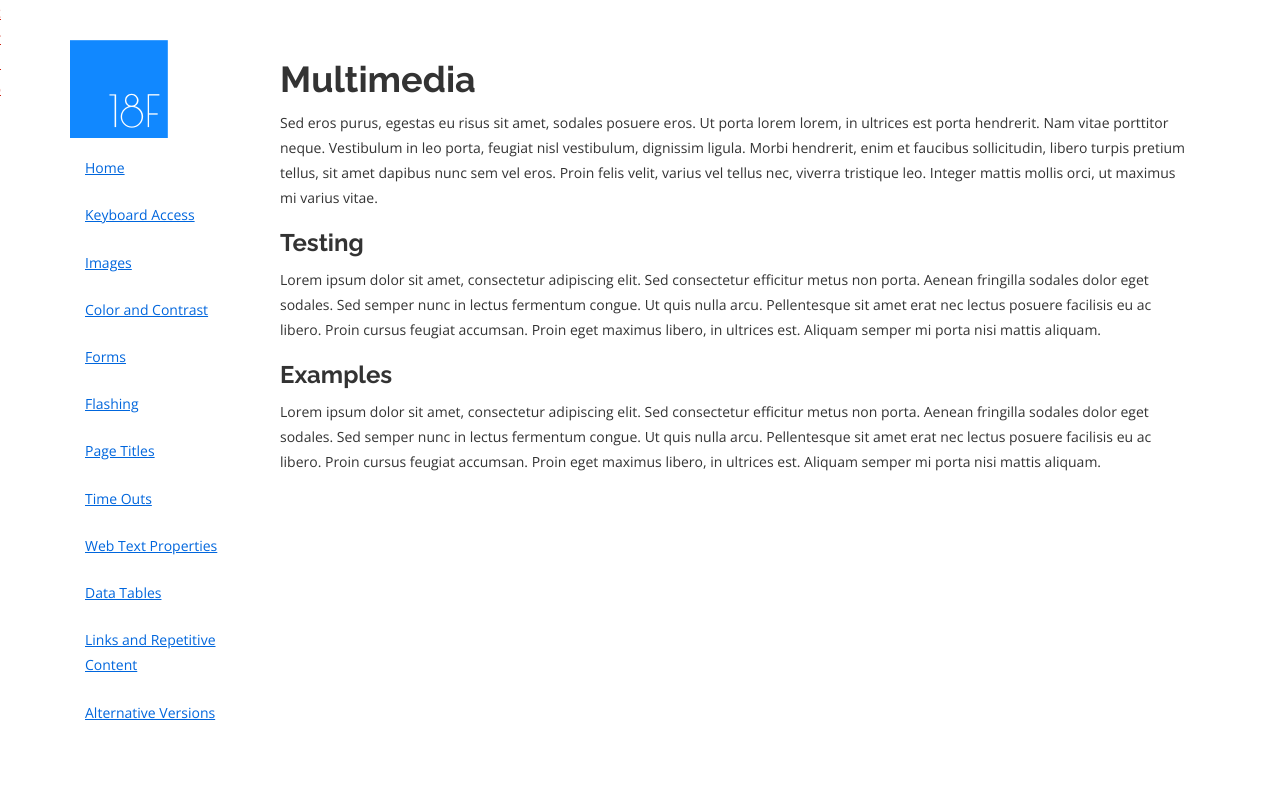
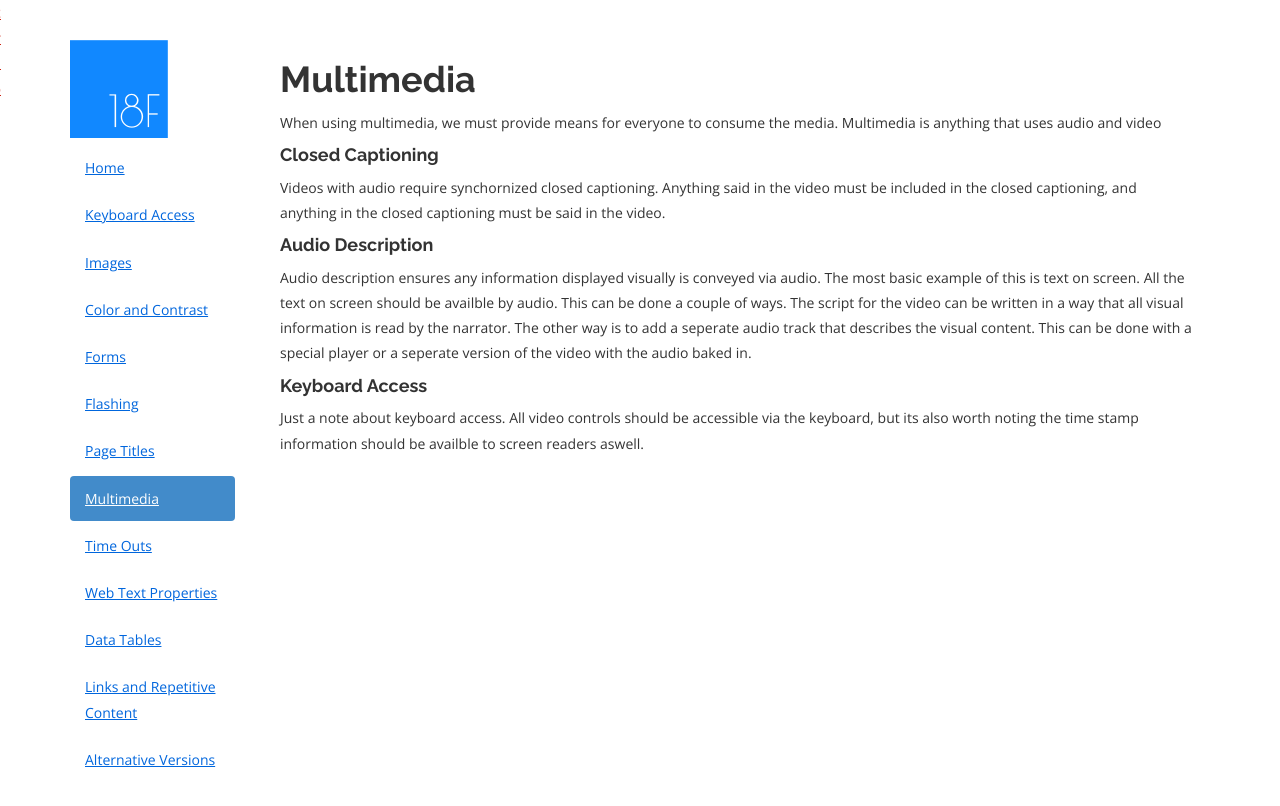
Before and after one commit to 18F/accessibility, a Jekyll site: the page built from pages/multimedia.md, in a window 1280 px wide. Shown: the top 806 px of the page. Built offline with Jekyll 4.4.1, drawn with Linux system fonts in a browser that asks for light colours; nearby versions of some CDN libraries; Markdown is read by kramdown in place of the engine named in the settings.

Commit message:
Added multimedia page

```diff
--- a/_includes/header.html
+++ b/_includes/header.html
@@ -96,7 +96,7 @@ We're always looking for curious people with diverse skill-sets. Let's talk at 1
             <li><a href='{{site.baseurl}}/forms/'>Forms</a></li>
             <li><a href='{{site.baseurl}}/flashing/'>Flashing</a></li>
             <li><a href='{{site.baseurl}}/pagetitles/'>Page Titles</a></li>
-            <!--<li><a href='{{site.baseurl}}/multimedia/'>Multimedia</a></li>-->
+            <li><a href='{{site.baseurl}}/multimedia/'>Multimedia</a></li>
             <li><a href='{{site.baseurl}}/timeouts/'>Time Outs</a></li>
             <li><a href='{{site.baseurl}}/properties/'>Web Text Properties</a></li>
             <li><a href='{{site.baseurl}}/tables/'>Data Tables</a></li>
--- a/pages/multimedia.md
+++ b/pages/multimedia.md
@@ -5,12 +5,16 @@ description: 'How we deal with multimedia'
 permalink: /multimedia/
 page_title: Multimedia
 ---
-Sed eros purus, egestas eu risus sit amet, sodales posuere eros. Ut porta lorem lorem, in ultrices est porta hendrerit. Nam vitae porttitor neque. Vestibulum in leo porta, feugiat nisl vestibulum, dignissim ligula. Morbi hendrerit, enim et faucibus sollicitudin, libero turpis pretium tellus, sit amet dapibus nunc sem vel eros. Proin felis velit, varius vel tellus nec, viverra tristique leo. Integer mattis mollis orci, ut maximus mi varius vitae.
+When using multimedia, we must provide means for everyone to consume the media. Multimedia is anything that uses audio and video
 
-### Testing
+#### Closed Captioning
 
-Lorem ipsum dolor sit amet, consectetur adipiscing elit. Sed consectetur efficitur metus non porta. Aenean fringilla sodales dolor eget sodales. Sed semper nunc in lectus fermentum congue. Ut quis nulla arcu. Pellentesque sit amet erat nec lectus posuere facilisis eu ac libero. Proin cursus feugiat accumsan. Proin eget maximus libero, in ultrices est. Aliquam semper mi porta nisi mattis aliquam.
+Videos with audio require synchornized closed captioning. Anything said in the video must be included in the closed captioning, and anything in the closed captioning must be said in the video.
 
-### Examples
+#### Audio Description
 
-Lorem ipsum dolor sit amet, consectetur adipiscing elit. Sed consectetur efficitur metus non porta. Aenean fringilla sodales dolor eget sodales. Sed semper nunc in lectus fermentum congue. Ut quis nulla arcu. Pellentesque sit amet erat nec lectus posuere facilisis eu ac libero. Proin cursus feugiat accumsan. Proin eget maximus libero, in ultrices est. Aliquam semper mi porta nisi mattis aliquam.
+Audio description ensures any information displayed visually is conveyed via audio. The most basic example of this is text on screen. All the text on screen should be availble by audio. This can be done a couple of ways. The script for the video can be written in a way that all visual information is read by the narrator. The other way is to add a seperate audio track that describes the visual content. This can be done with a special player or a seperate version of the video with the audio baked in.
+
+#### Keyboard Access
+
+Just a note about keyboard access. All video controls should be accessible via the keyboard, but its also worth noting the time stamp information should be availble to screen readers aswell.
```
